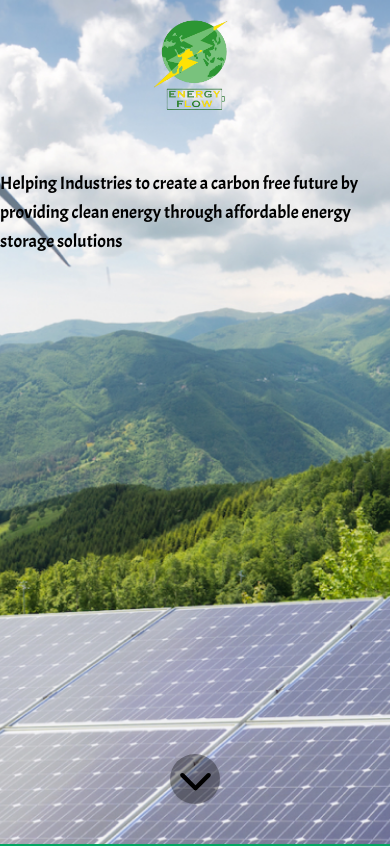
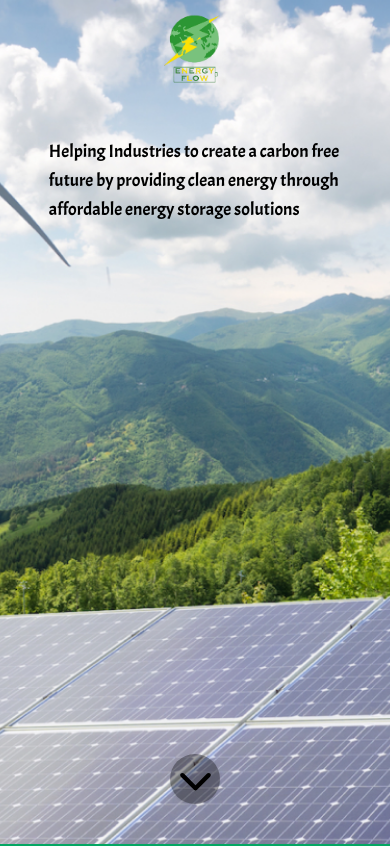
Before and after one commit to AdityaSaiKonduri/TTGEFpvt, a Next.js app: page / in a window 390 px wide. Shown: the top 846 px of the page. Built offline with nearby package versions, Linux system fonts and the light colour scheme.

Commit message:
Landing page text alignment

```diff
--- a/src/app/_components/LandingImage.jsx
+++ b/src/app/_components/LandingImage.jsx
@@ -13,7 +13,7 @@ const acme = Acme({
 const LandingImage = () => {
     return (
         <main className='w-full h-screen landing_bg-image flex flex-col justify-start items-center'>
-            <div className='w-full lg:mt-20 flex justify-between lg:flex-row lg:justify-evenly items-center flex-col gap-10 md:gap-20 lg:gap-48 xl:gap-96'>
+            <div className='w-3/4 lg:mt-20 flex justify-center lg:flex-row lg:justify-evenly items-center flex-col gap-10 md:gap-20 lg:gap-48 xl:gap-96'>
                 <img src="/logo.png" alt="Logo" className='lg:w-1/6 md:w-1/4 w-1/3' />
                 <span className={`leading-relaxed text-lg md:text-xl lg:text-4xl text-start w-full text-black ${acme.className} font-semibold`}>Helping Industries to create a carbon free future by providing clean energy through affordable energy storage solutions</span>
             </div>
```
